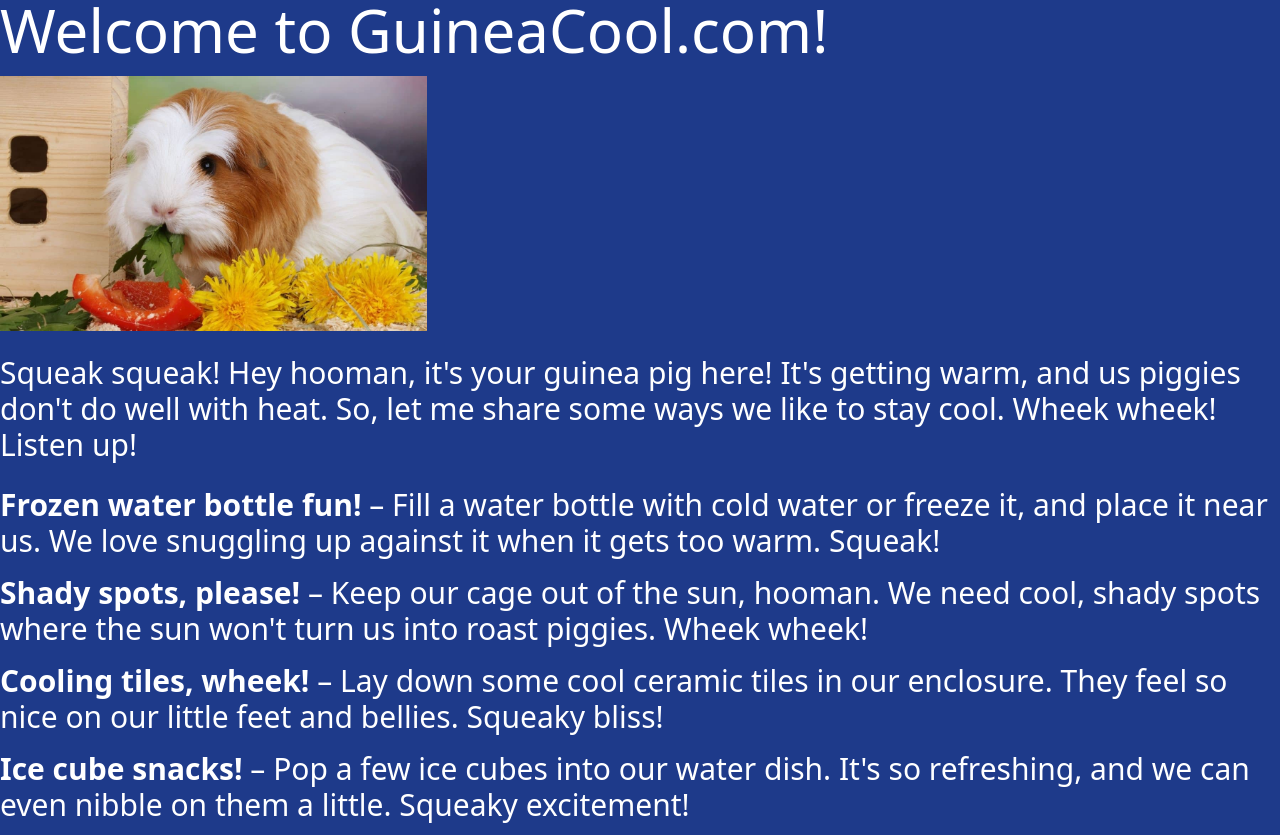
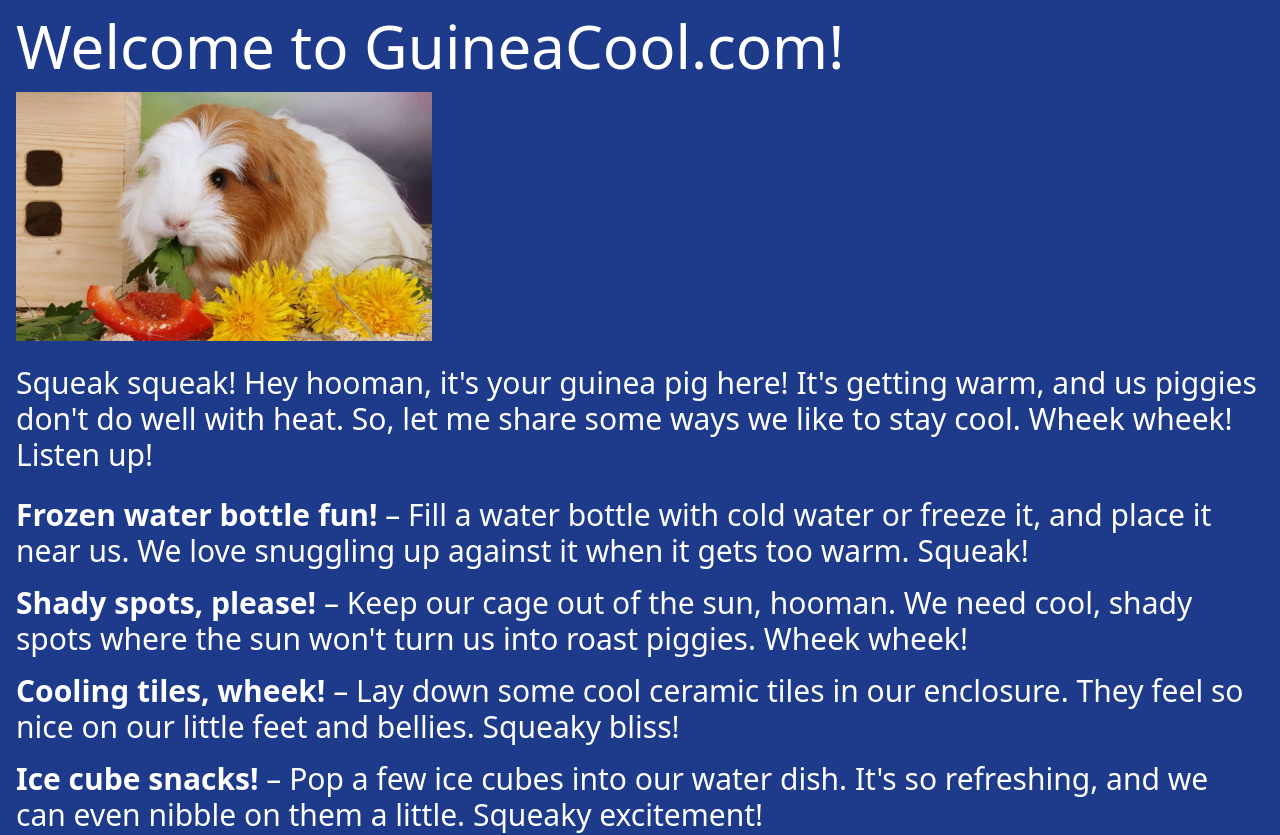
Before and after one commit to bry-an/guineacool, a SvelteKit app: page / in a window 1280 px wide. Shown: the top 835 px of the page. Built offline with nearby package versions, Linux system fonts and the light colour scheme.

Commit message:
a little padding

```diff
--- a/src/routes/+page.svelte
+++ b/src/routes/+page.svelte
@@ -1,4 +1,4 @@
-<div style="min-h-[100vh]" class="bg-blue-900 min-h-[100vh]">
+<div style="min-h-[100vh]" class="bg-blue-900 min-h-[100vh] p-4">
     <h1 class="text-4xl md:text-6xl text-white mb-4">Welcome to GuineaCool.com!</h1>
 
     <img src="/guinea-pig-vegetables.jpg" class="w-1/3" alt="guinea pig eating vegetables" />
```
